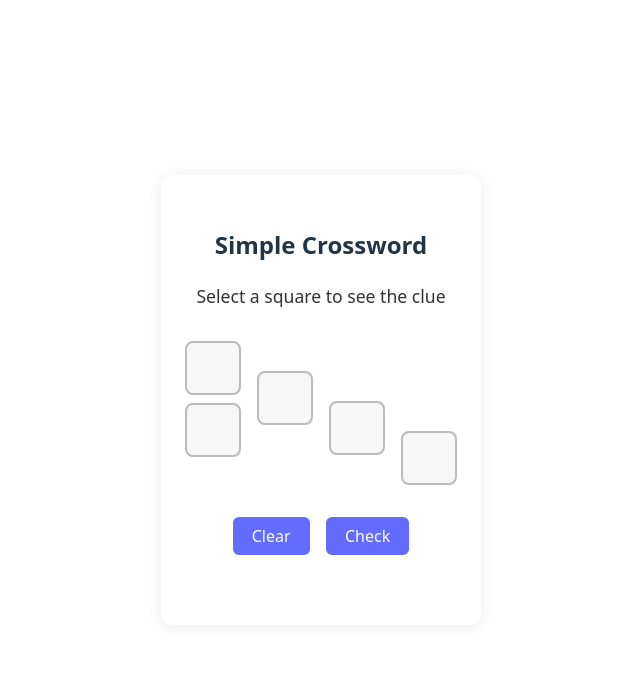
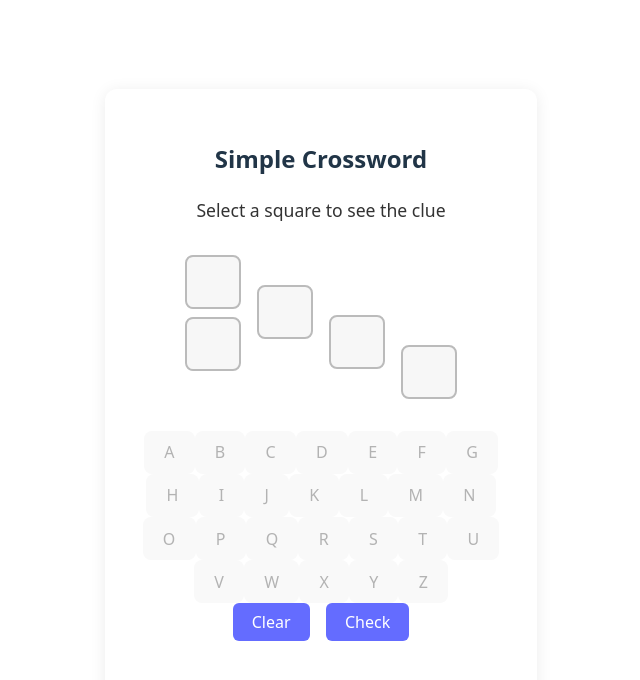
Before and after one commit to wplohrmann/crossword, a React (Vite) app: page / in a window 1280 px wide. Shown: the top 680 px of the page, without its empty margins (319-959 px from the left). Built offline with nearby package versions, Linux system fonts and the light colour scheme.

Commit message:
Add keyboard

```diff
--- a/src/App.tsx
+++ b/src/App.tsx
@@ -87,6 +87,12 @@ function App() {
     }
   };
 
+  // Custom keyboard handler
+  const handleKeyboardInput = (letter: string) => {
+    if (!selected) return;
+    handleInput(selected.col, selected.square, letter);
+  };
+
   const handleCheck = () => {
     const newChecked = checked.map(arr => [...arr]);
     const newIncorrect = incorrect.map(arr => [...arr]);
@@ -144,6 +150,19 @@ function App() {
           </div>
         ))}
       </div>
+      {/* Custom keyboard for mobile usability */}
+      <div className="crossword-keyboard">
+        {[...'ABCDEFGHIJKLMNOPQRSTUVWXYZ'].map(l => (
+          <button
+            key={l}
+            className="keyboard-key"
+            onClick={() => handleKeyboardInput(l)}
+            disabled={!selected || (selected && checked[selected.col][selected.square])}
+          >
+            {l}
+          </button>
+        ))}
+      </div>
       <div className="crossword-buttons">
         <button onClick={handleClear}>Clear</button>
         <button onClick={handleCheck}>Check</button>
```
